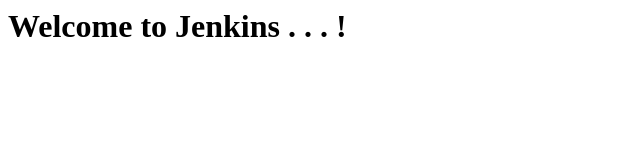
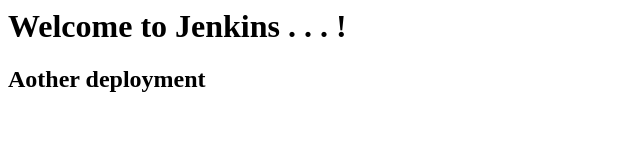
Before and after one commit to helpingpeopletolearn/html, a plain HTML site: page index.html in a window 1280 px wide. Shown: the whole page, without its empty margins (0-640 px from the left). Drawn offline with Linux system fonts and the light colour scheme.

Commit message:
Update index.html

```diff
--- a/index.html
+++ b/index.html
@@ -1 +1,2 @@
 <h1> Welcome to Jenkins . . . !</h1>
+<h2> Aother deployment</h2>
```
